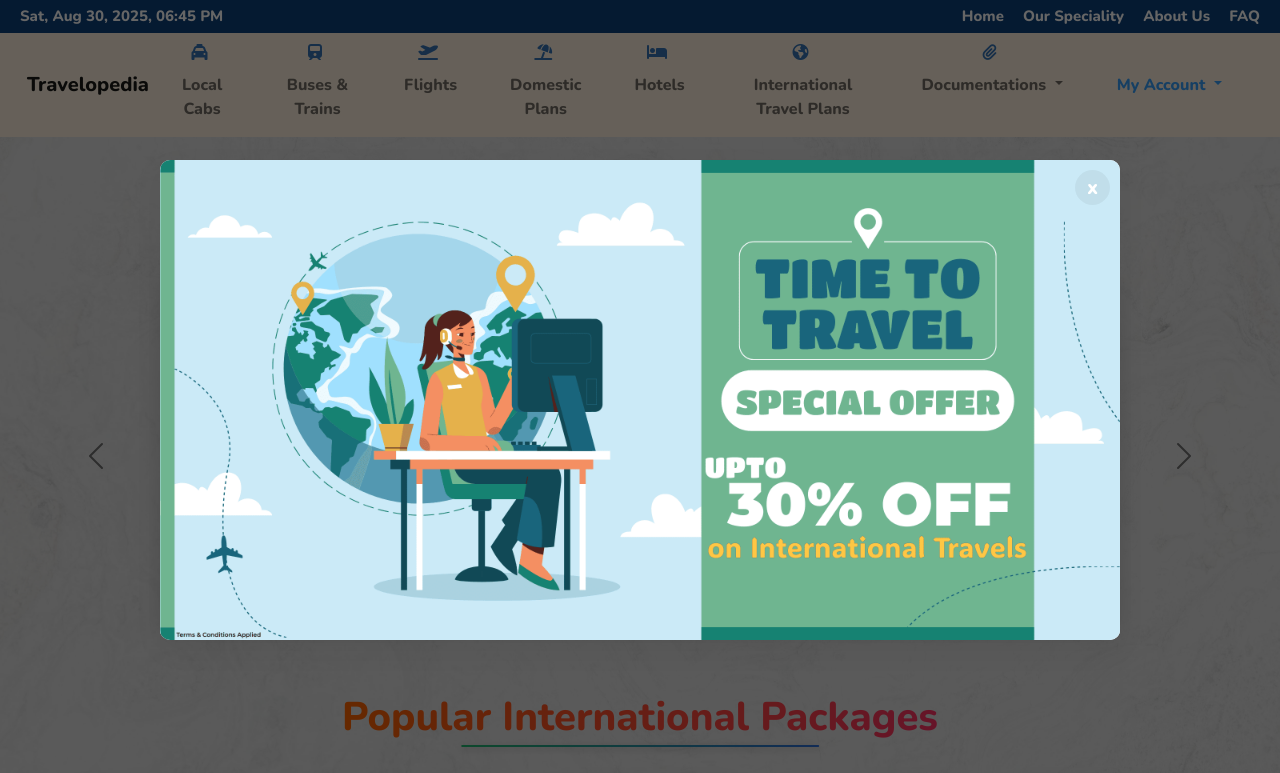
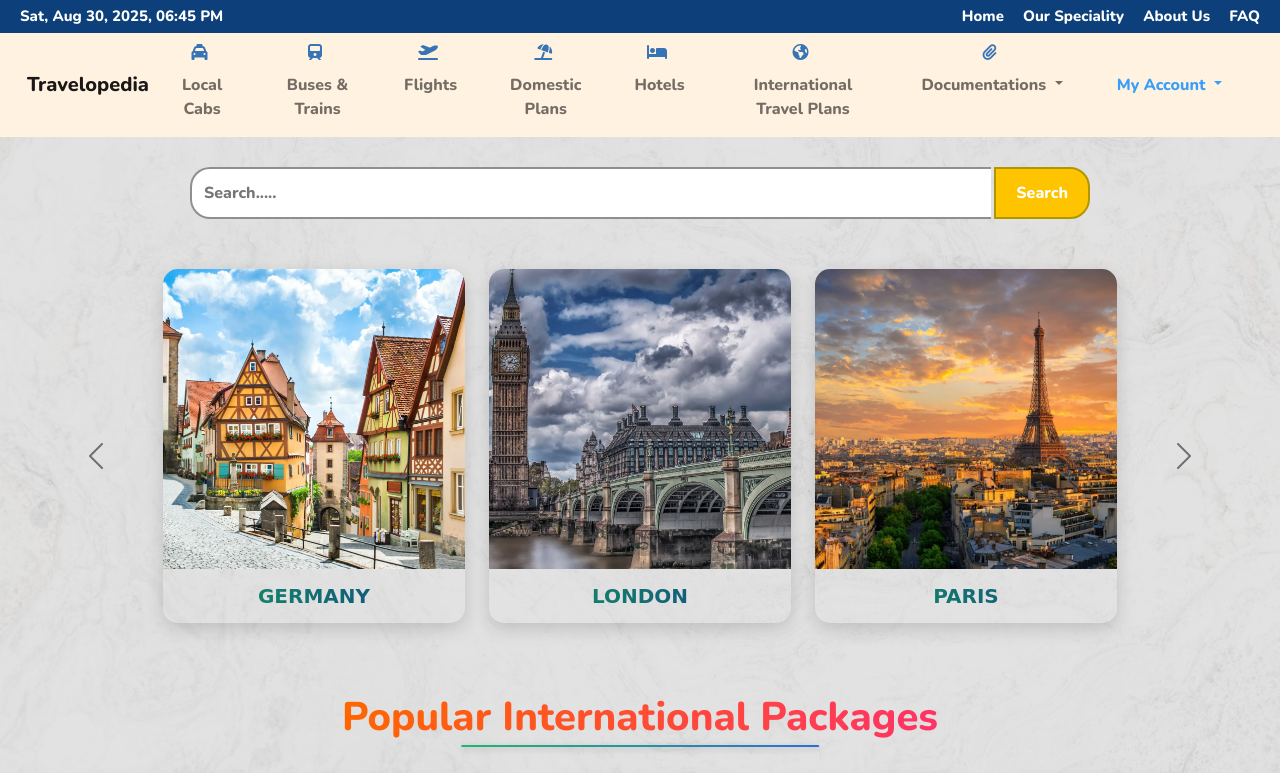
Before and after one commit to Suranjit00/Travelopedia, a plain HTML site: page index.html in a window 1280 px wide. Shown: the top 773 px of the page. Drawn offline with nearby package versions, Linux system fonts and the light colour scheme.

Commit message:
Add files via upload

```diff
--- a/index.html
+++ b/index.html
@@ -21,15 +21,6 @@
   <link rel="stylesheet" href="style.css" />
 </head>
 <body class="home-page">
-
-  <!-- Popup Modal -->
-  <div id="popupModal" class="popup-overlay">
-    <div class="popup-box animate-popup">
-      <button class="popup-close" onclick="closePopup()">x</button>
-      <img src="/Photo/popup page.png" alt="Travel Offer" class="img-fluid" />
-    </div>
-  </div>
-  <!-- Popup Modal End -->
 
   <!-- Mini Navbar -->
    <div class="top-navbar">
--- a/script.js
+++ b/script.js
@@ -6,11 +6,6 @@ function togglePassword(inputId, btn)
   input.type = isPassword ? 'text' : 'password';
   btn.textContent = isPassword ? '🙈' : '🐵';
 }
-
-// Popup show on load
-window.addEventListener("DOMContentLoaded", () => {
-  document.getElementById("popupModal").style.display = "flex";
-});
 
 // Close popup
 function closePopup()
--- a/style.css
+++ b/style.css
@@ -20,62 +20,6 @@
   justify-content: center;
   align-items: center;
   z-index: 9999;
-}
-
-/* Popup Container Box */
-.popup-box {
-  width: 75%;
-  max-width: 1000px;
-  background: white;
-  position: relative;
-  border-radius: 10px;
-  overflow: hidden;
-  box-shadow: 0 10px 30px rgba(0, 0, 0, 0.05);
-}
-
-/* Animate Popup */
-.popup-box.animate-popup
-{
-  animation: popupFadeSlide 0.6s ease-out forwards;
-}
-
-@keyframes popupFadeSlide
-{
-  0%
-  {
-    transform: translateY(-30px);
-    opacity: 0;
-  }
-  100%
-  {
-    transform: translateY(0);
-    opacity: 1;
-  }
-}
-
-/* close button */
-.popup-close
-{
-  position: absolute;
-  top: 10px;
-  right: 10px;
-  font-size: 20px;
-  color: #fff;
-  background: rgba(0, 0, 0, 0.05);
-  border: none;
-  border-radius: 50%;
-  width: 35px;
-  height: 35px;
-  z-index: 10000;
-  cursor: pointer;
-}
-
-/* Make image Responsive */
-.popup-box img
-{
-  width: 100%;
-  height: auto;
-  display: block;
 }
 
 /* Mini Navbar */
```
